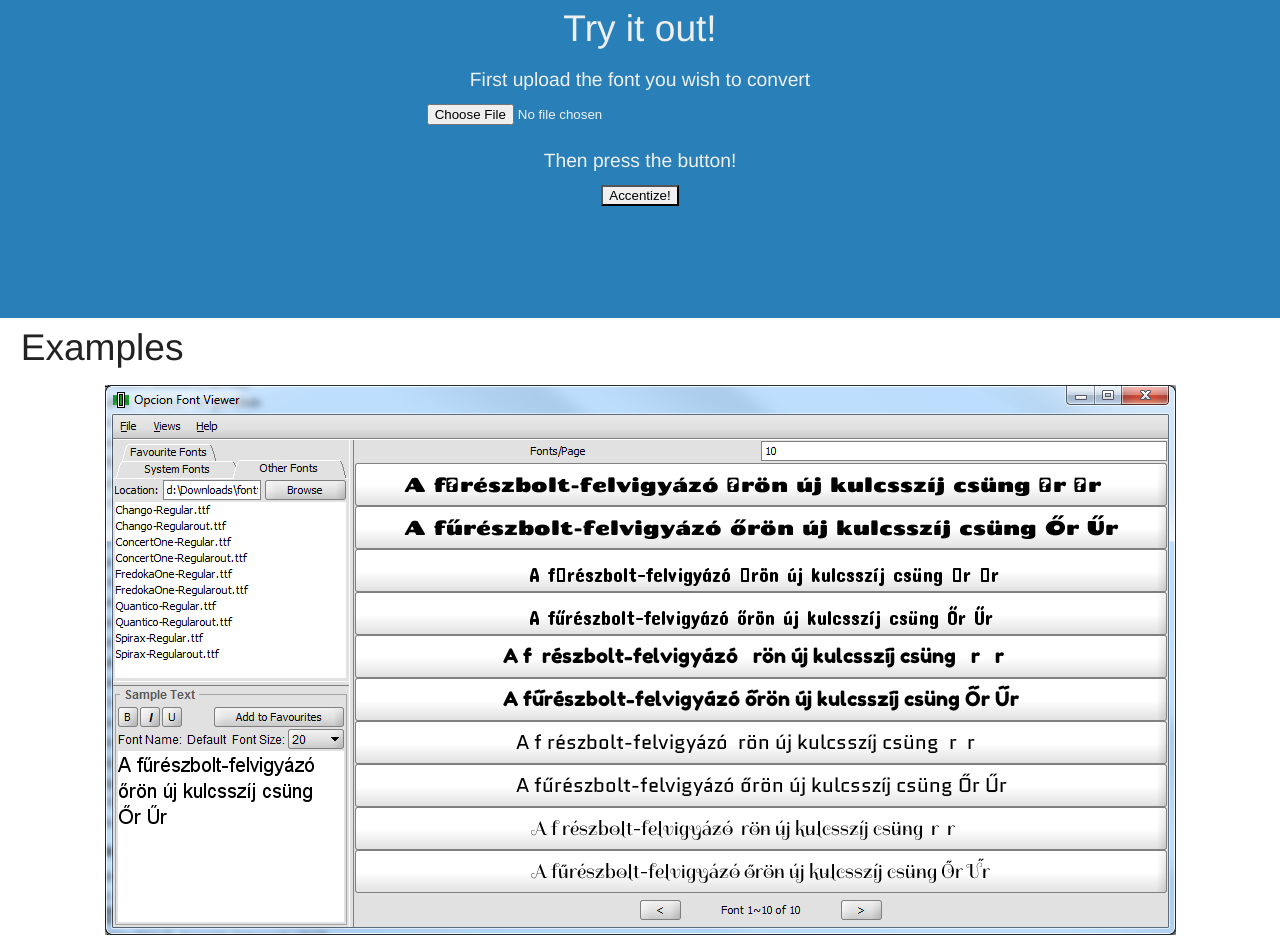
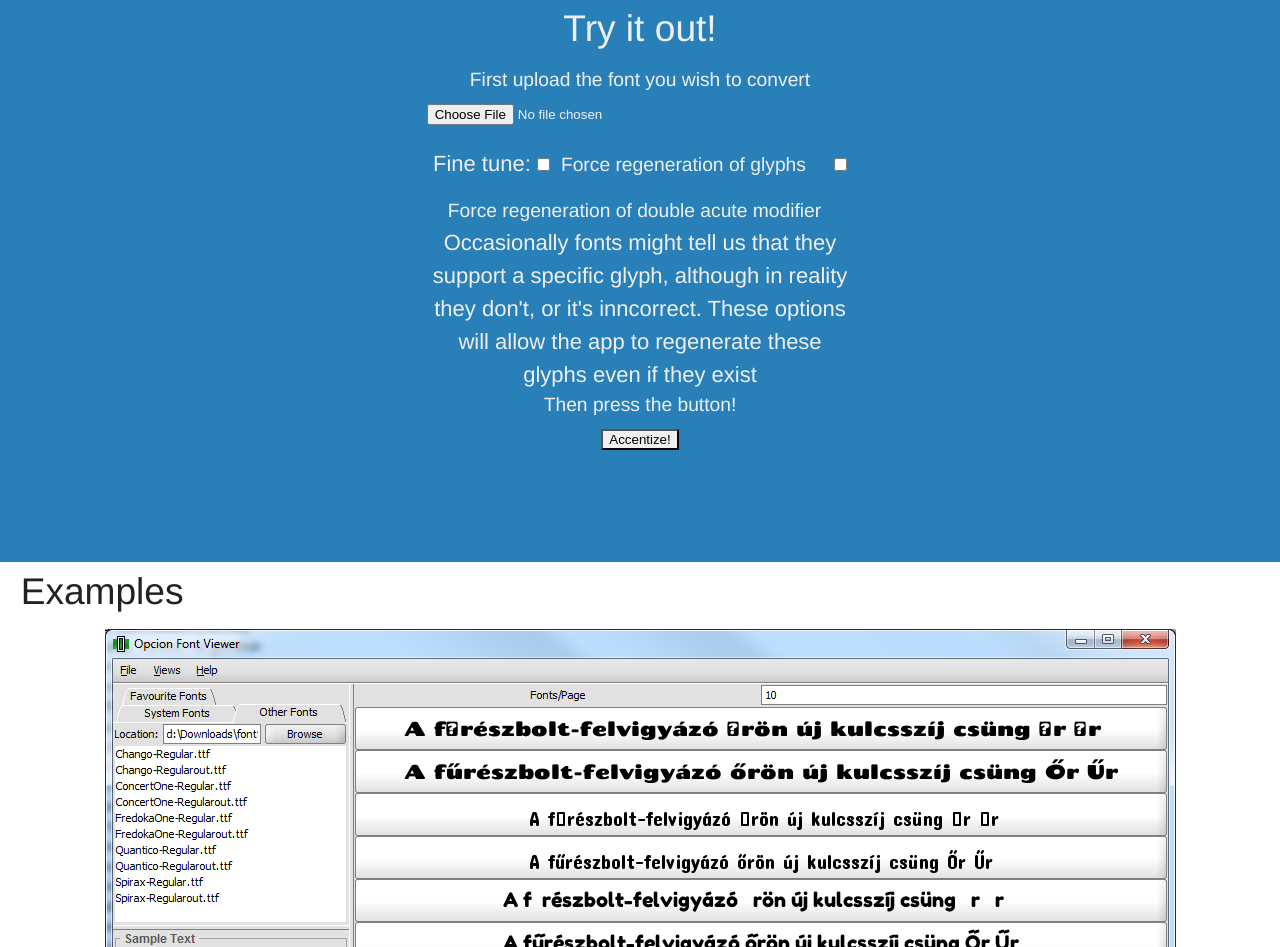
Before and after one commit to sztupy/accentizer, a website: page index_en.html in a window 1280 px wide. Shown: the part 1090-2037 px from the top of the page. Drawn offline with Linux system fonts and the light colour scheme.

Commit message:
Generated based on 265c29535f100f97c006d3d926fa8458a9f2a1fe

```diff
--- a/index_en.html
+++ b/index_en.html
@@ -72,6 +72,12 @@
             <div class="row">
               <label for="file">First upload the font you wish to convert</label>
               <input type="file" id="file" name="file" accept=".ttf,.otf">
+            </div>
+            <div class="row">
+              Fine tune:
+              <input type="checkbox" id="ffont" name="ffont"><label for="ffont">Force regeneration of glyphs</label>
+              <input type="checkbox" id="faccent" name="faccent"><label for="faccent">Force regeneration of double acute modifier</label>
+              Occasionally fonts might tell us that they support a specific glyph, although in reality they don't, or it's inncorrect. These options will allow the app to regenerate these glyphs even if they exist
             </div>
             <div class="row">
               <label for="submit">Then press the button!</label>
```
Also changed, not shown: index_hu.html (+6 -0 lines).
